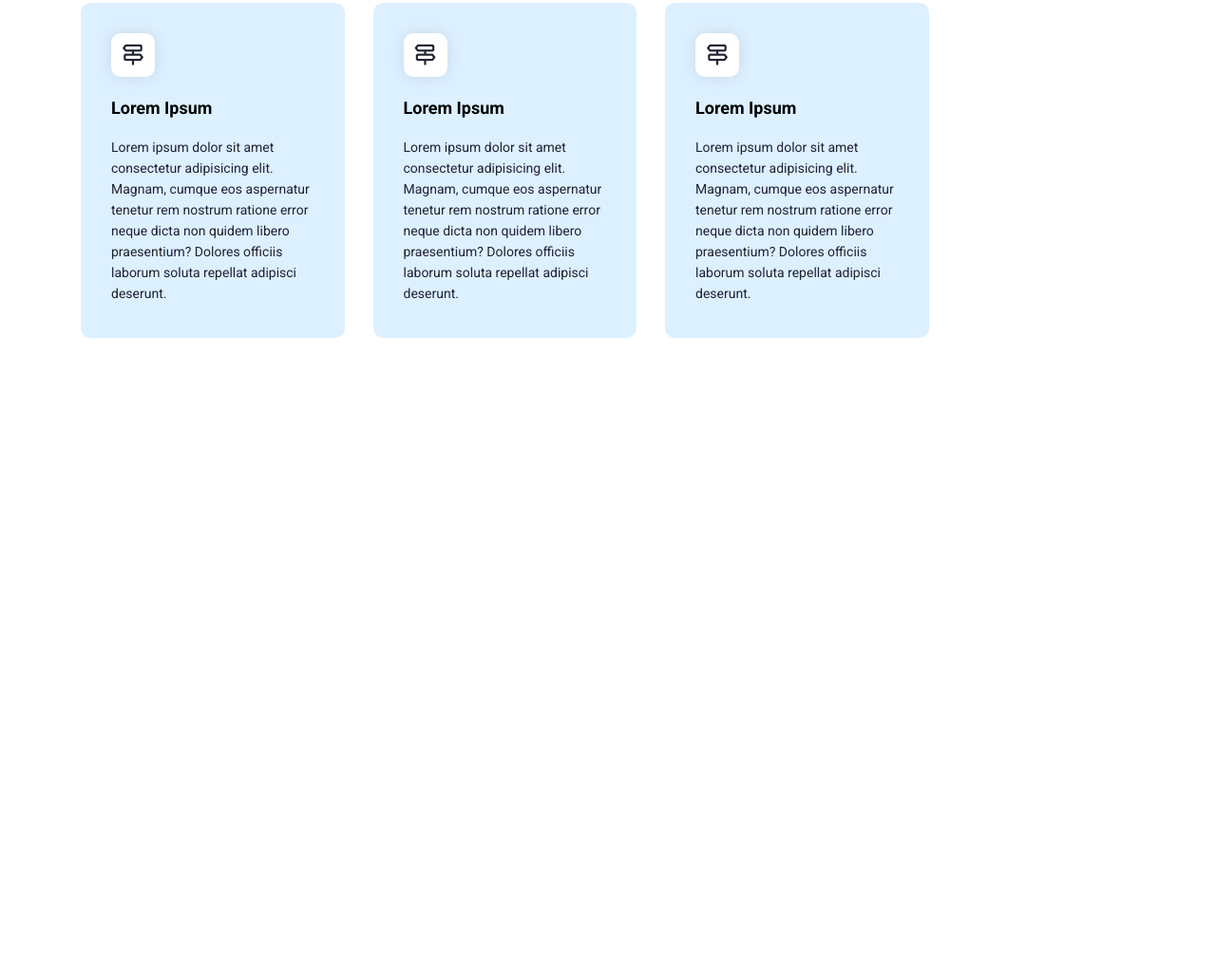
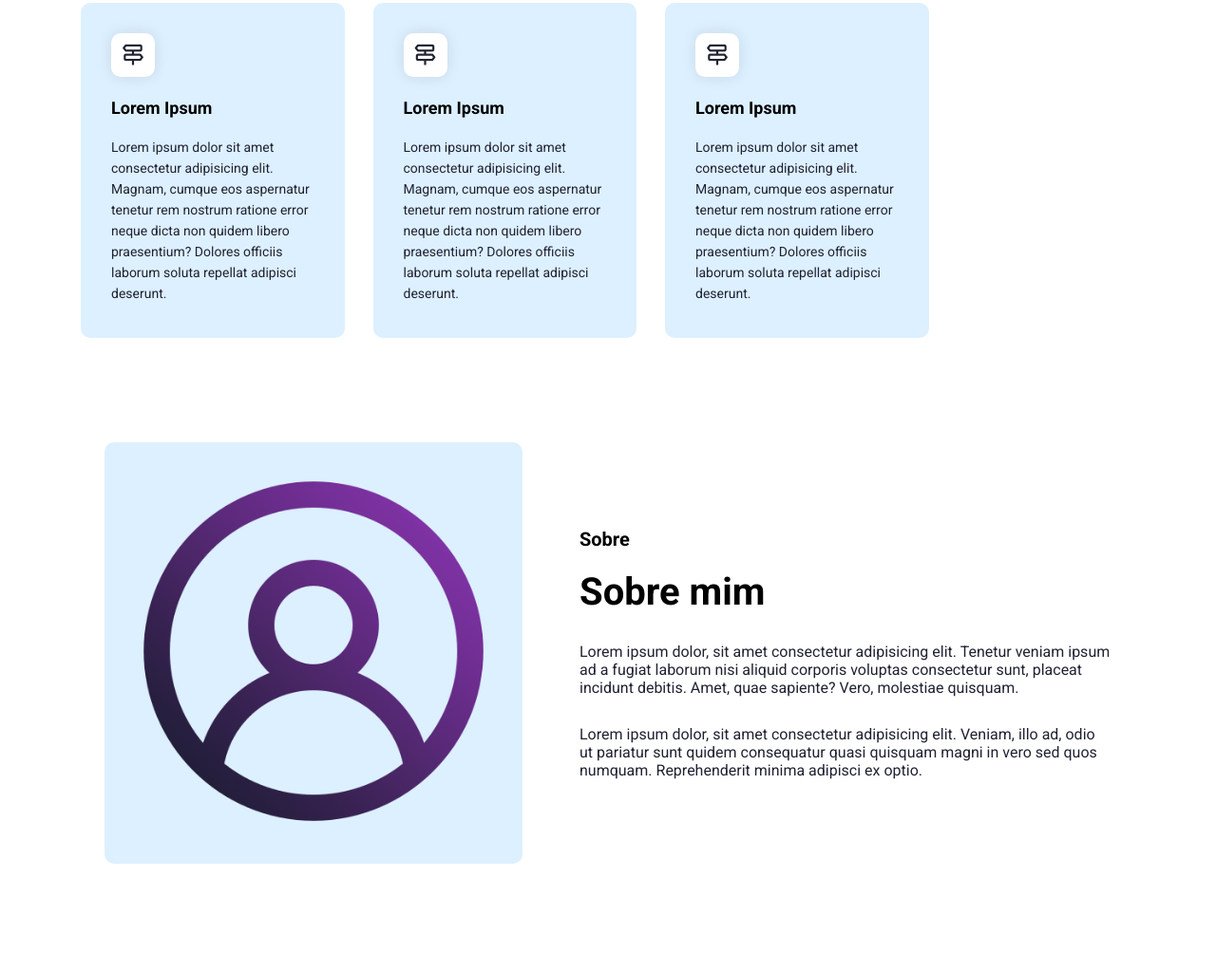
Before and after one commit to giaanl/portfolio, a plain HTML site: page index.html in a window 1280 px wide. Shown: the part 1022-2045 px from the top of the page at 95% size. Drawn offline with nearby package versions, Linux system fonts and the light colour scheme.

Commit message:
added about section, added about icon.

```diff
--- a/index.html
+++ b/index.html
@@ -64,6 +64,20 @@
                 </div>
             </div>
         </div>
+        <div id="about">
+            <div class="left">
+                <img src="assets/about-icon.png" alt="sobre">
+            </div>
+            <div class="right">
+                <h5>Sobre</h5>
+                <h3>Sobre mim</h3>
+                <p>Lorem ipsum dolor, sit amet consectetur adipisicing elit. Tenetur veniam ipsum ad a fugiat laborum nisi aliquid corporis voluptas consectetur sunt,
+                    placeat incidunt debitis. Amet, quae sapiente? Vero, molestiae quisquam.</p>
+                <p>
+                    Lorem ipsum dolor, sit amet consectetur adipisicing elit. Veniam, illo ad, odio ut pariatur sunt quidem consequatur quasi quisquam magni in vero sed quos numquam. Reprehenderit minima adipisci ex optio.
+                </p>
+            </div>
+        </div>
     </div>
 
     <script src="script.js"></script>
--- a/styles.css
+++ b/styles.css
@@ -157,7 +157,6 @@ body{
 
 #skills{
     padding: 100px 85px 0;
-    margin-bottom: 900px;
 }
 
 #skills h5{
@@ -216,3 +215,34 @@ body{
     line-height: 22px;
     color: #202233;
 }
+
+#about{
+    padding: 110px;
+    display: flex;
+    align-items: center;
+    gap: 60px;
+}
+
+#about .left{
+    background-color: #ddf0ff;
+    border-radius: 10px;
+}
+
+#about h5{
+    font-size: 20px;
+}
+
+#about h3{
+    font-size: 40px;
+    margin-top: 20px;
+}
+
+#about .right p{
+    color: #202233;
+    font-size: 16px;
+    margin-top: 30px;
+}
+
+#about .left img{
+    width: 440px;
+}
```
Also changed, not shown: assets/about-icon.png (added).
